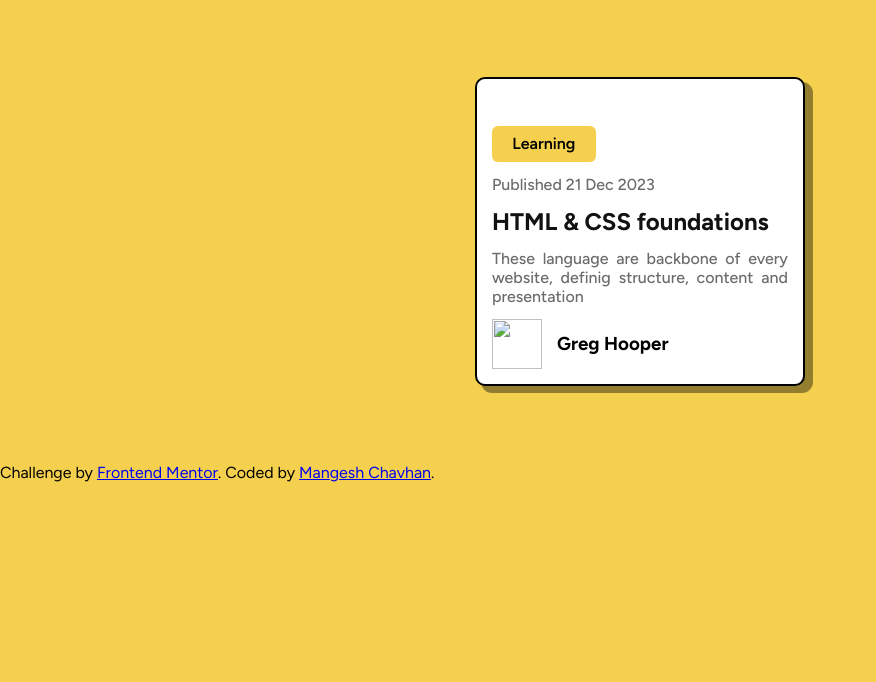
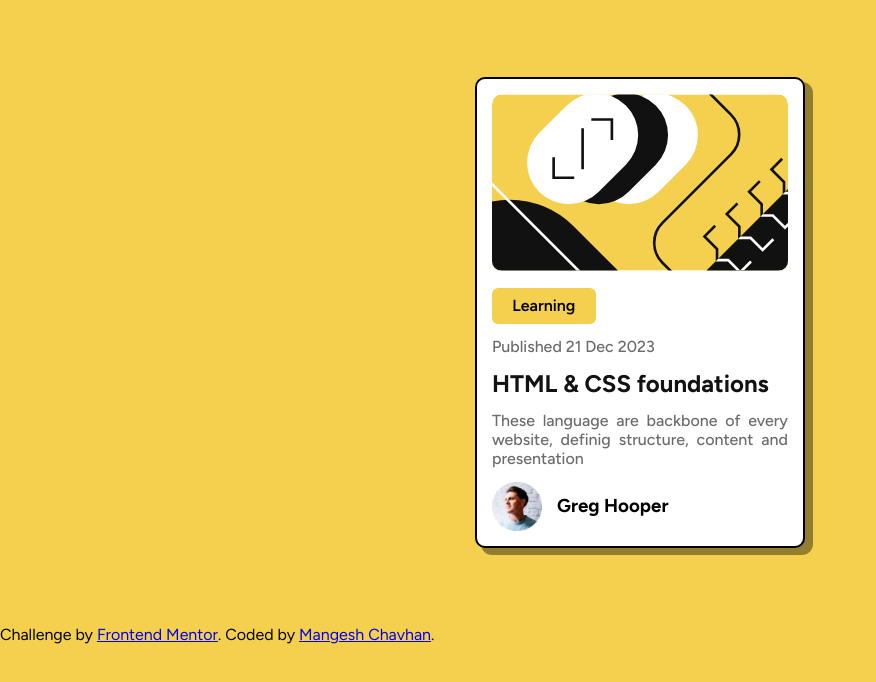
Before and after one commit to mschavhan232-crypto/css-task-1, a plain HTML site: page index.html in a window 1280 px wide. Shown: the whole page, without its empty margins (0-876 px from the left). Drawn offline with Linux system fonts and the light colour scheme.

Commit message:
Update index.html

```diff
--- a/index.html
+++ b/index.html
@@ -83,14 +83,14 @@
 
   <div class="card-container">
  <div class="img-box">
-  <img src="assets/images/illustration-article.svg" alt="">
+  <img src="illustration-article.svg" alt="">
  </div>
  <button>Learning</button>
  <p>Published 21 Dec 2023</p>
  <h2>HTML & CSS foundations</h2>
  <p class="para">These language are backbone of every website, definig structure, content and presentation</p>
   <div class="user-box">
-   <img src="assets/images/image-avatar.webp">
+   <img src="image-avatar.webp">
    <h3>Greg Hooper</h4>
   </div>
 </div>
```
